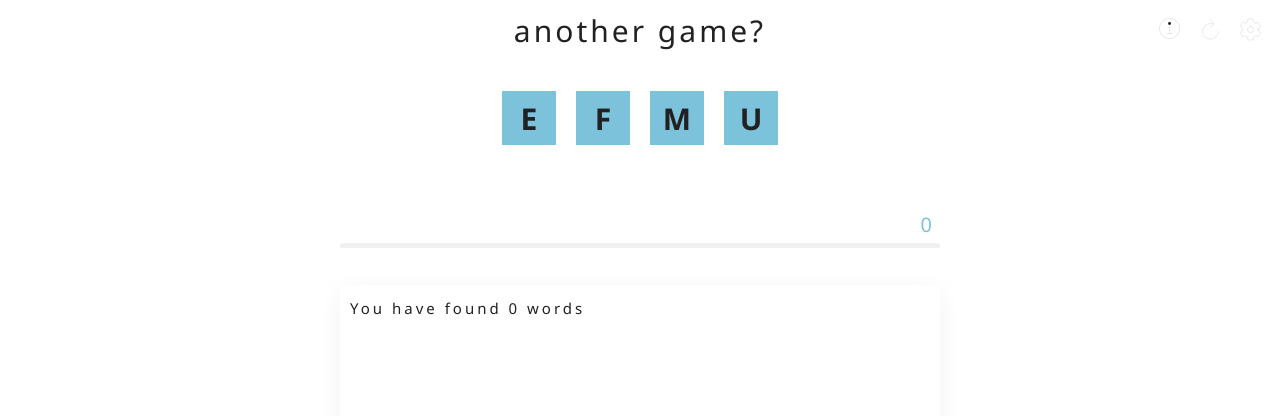
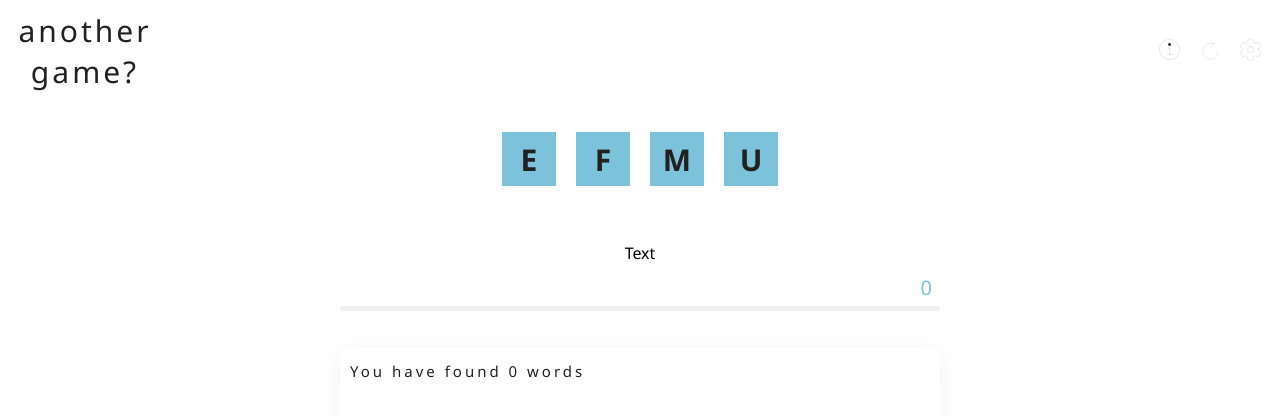
Before and after one commit to noraffeine/yasbc, a plain HTML site: page index.html in a window 1280 px wide. Drawn offline with nearby package versions, Linux system fonts and the light colour scheme.

Commit message:
moved title to the left

```diff
--- a/index.html
+++ b/index.html
@@ -15,8 +15,12 @@
 </head>
 <body>
     <div class = header>
-    <div class="menu-left"></div> <!--dummy flex box for alignment-->
-      <div id="game-title">another game?</div>
+    <div class="menu-left">
+        <div id="game-title">another game?
+
+        </div>
+    </div> <!--dummy flex box for alignment-->
+
       <div class="menu-right">
         <button class ="button" id="help-button" >
           <ion-icon name="information-circle-outline" style = "font-size: 28px;"></ion-icon>
@@ -38,6 +42,12 @@
             <span class="blinking-cursor">|</span>
 
         </div>
+        <div id="message-container" class="modal">
+            <!-- Modal content -->
+            <div id="message-textbox" class="message-content">
+              <p>Text</p>
+            </div>
+          </div>
 
         <div id="game-board">
 
```
